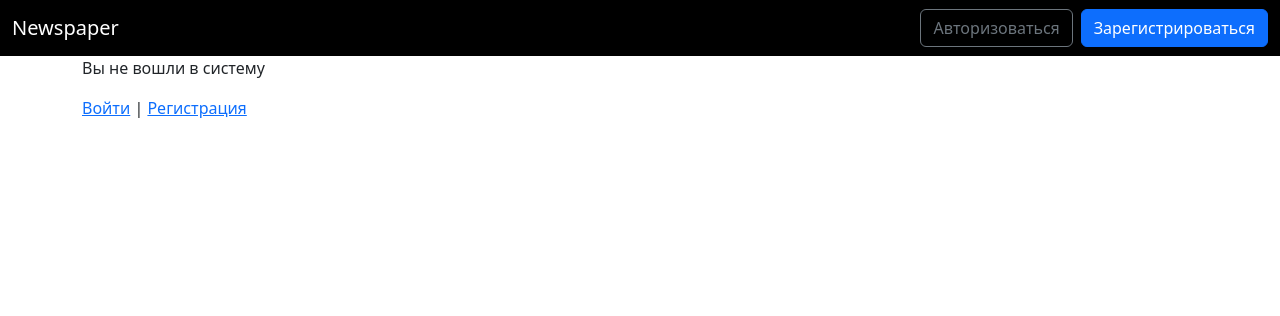
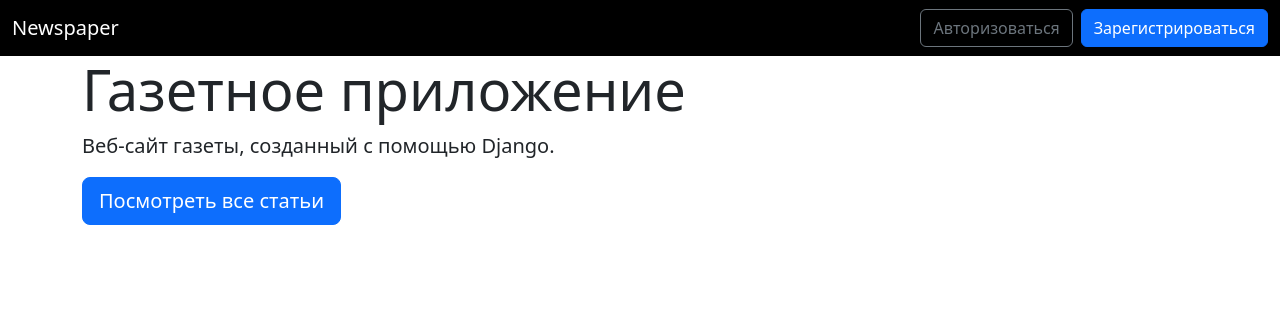
Before and after one commit to JuliaDubinina/Newspaper, a Django app: page / in a window 1280 px wide. Shown: the top 316 px of the page. Run offline with Django 5.2, Linux system fonts and the light colour scheme.

Commit message:
изменила домашнюю страницу

```diff
--- a/templates/home.html
+++ b/templates/home.html
@@ -3,15 +3,12 @@
 {% block title %}Home{% endblock %}
 
 {% block content %}
-{% if user.is_authenticated %}
-  Привет {{ user.username }} !
-  <form method="post" action="{% url 'logout' %}" >
-    {% csrf_token %}
-    <button type="submit">Выйти</button>
-  </form>
-{% else %}
-  <p>Вы не вошли в систему</p>
-  <a href="{% url 'login' %}">Войти</a> |
-  <a href="{% url 'signup' %}">Регистрация</a>
-{% endif %}
+<div class="jumbotron">
+  <h1 class="display-4">Газетное приложение</h1>
+  <p class="lead">Веб-сайт газеты, созданный с помощью Django.</p>
+  <p class="lead">
+    <a class="btn btn-primary btn-lg" href="{% url 'article_list' %}"
+       role="button">Посмотреть все статьи</a>
+  </p>
+</div>
 {% endblock %}
```
